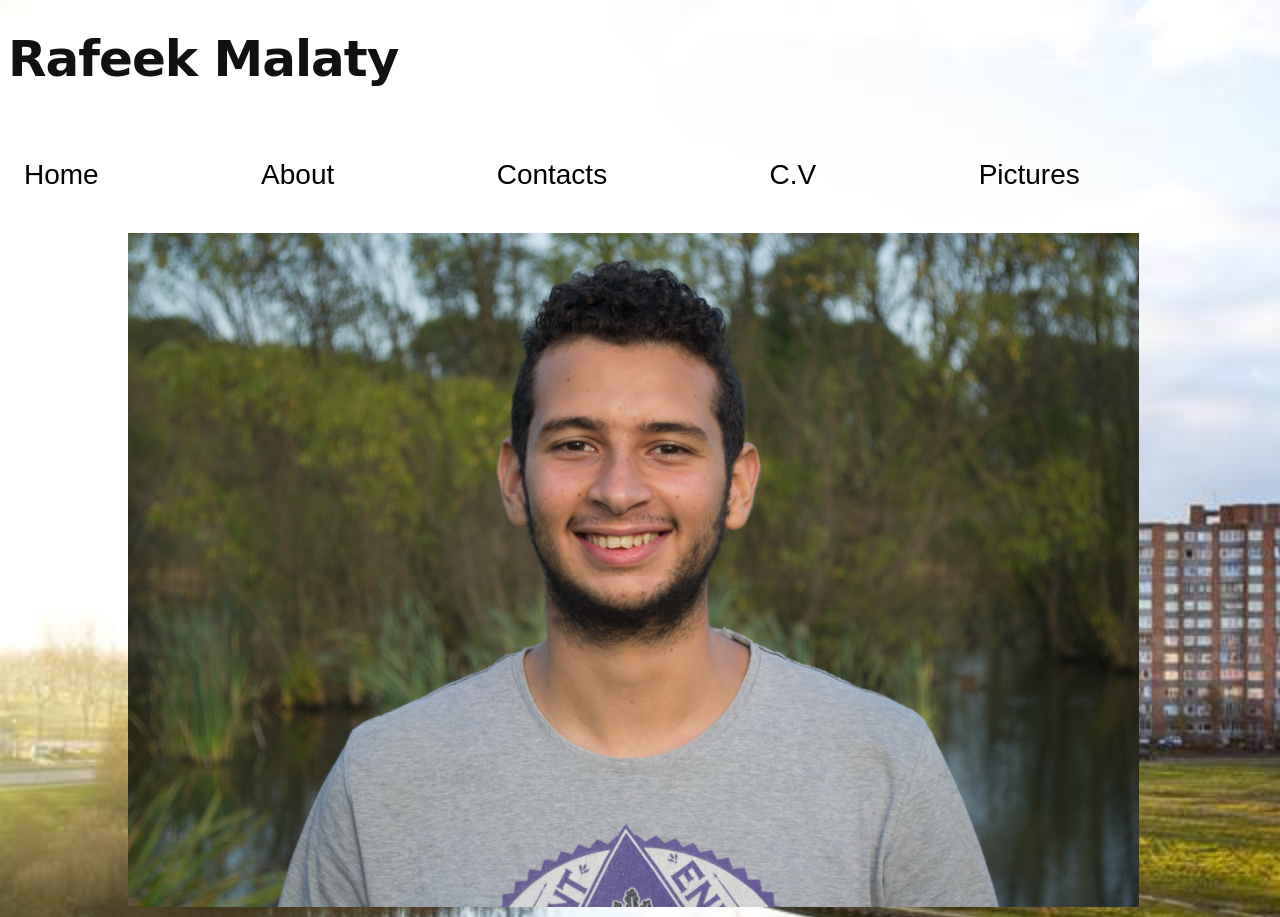
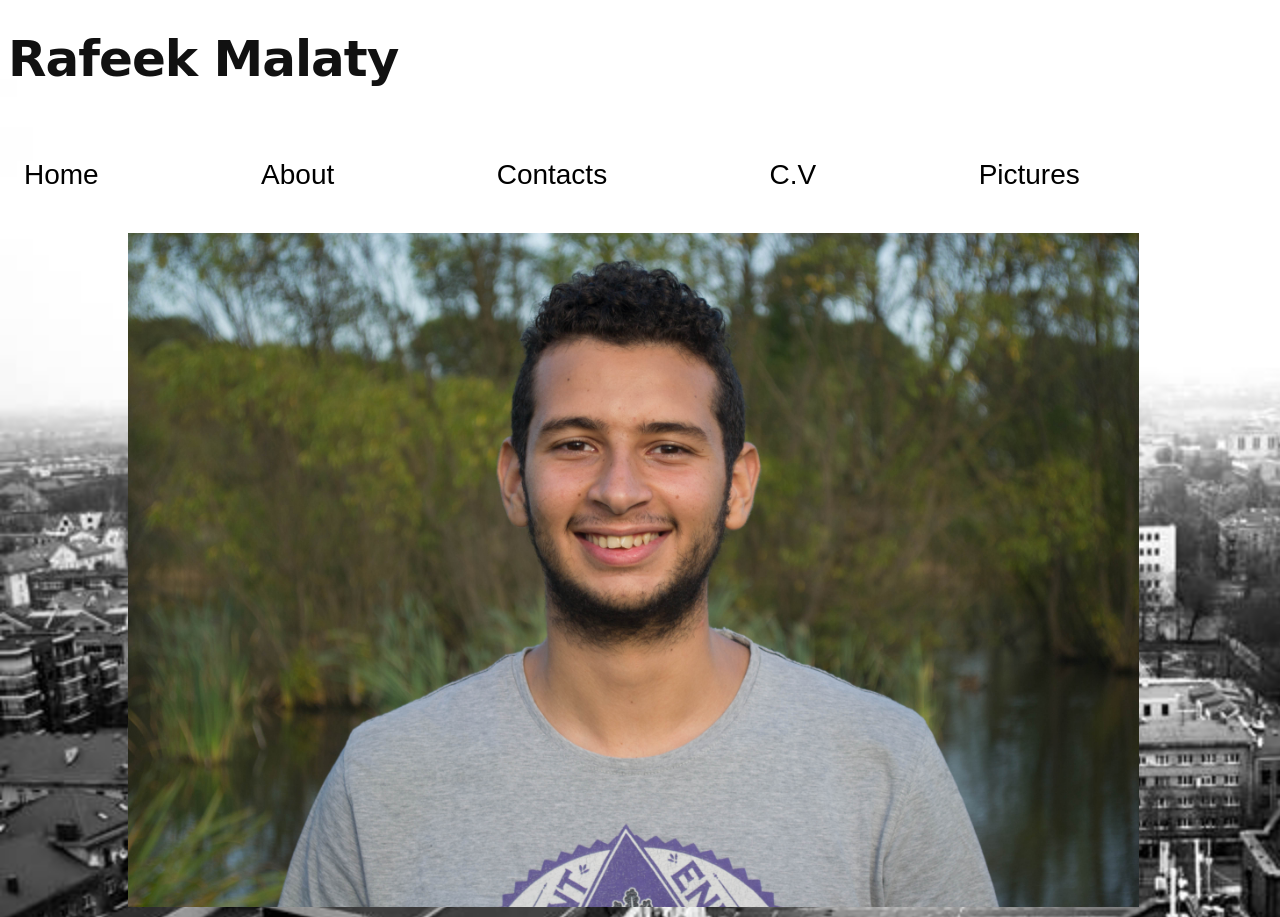
Before and after one commit to rafeekmalaty/rafeekmalaty.github.io, a plain HTML site: page index.html in a window 1280 px wide. Shown: the top 917 px of the page. Drawn offline with Linux system fonts and the light colour scheme.

Commit message:
Update style.css

```diff
--- a/style.css
+++ b/style.css
@@ -1,6 +1,6 @@
 /*style.css*/
 body {
-    background-image: url(pic2.jpg);
+    background-image: url(pic3.jpg);
 	backgroun-repeat: no-repeat;
 	background-size:cover;
 }
```
